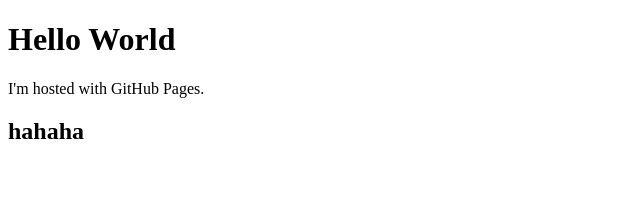
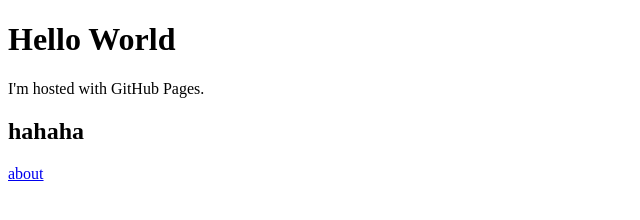
Before and after one commit to joey7614/joey7614.github.io, a plain HTML site: page index.html in a window 1280 px wide. Shown: the full height of the page, 0-640 px from the left. Drawn offline with Linux system fonts and the light colour scheme.

Commit message:
Update index.html

```diff
--- a/index.html
+++ b/index.html
@@ -4,5 +4,6 @@
 <h1>Hello World</h1>
 <p>I'm hosted with GitHub Pages.</p>
 <h2> hahaha</h2>
+  <a href="/about.html"> about </a>
 </body>
 </html>
```
